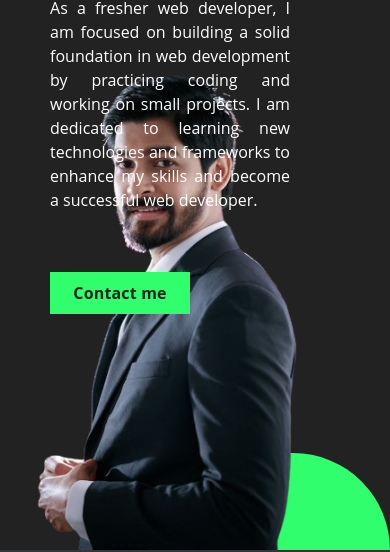
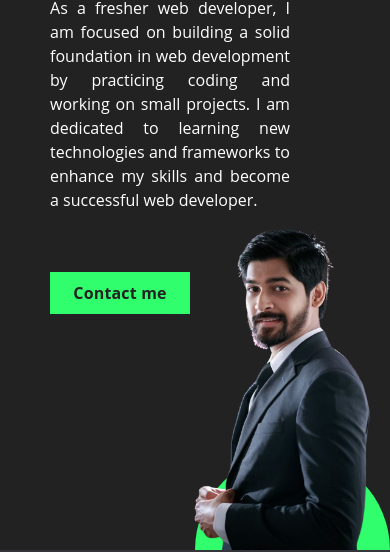
Before and after one commit to Aditya13579ak/Portfolio, a plain HTML site: page index.html in a window 390 px wide. Shown: the part 294-846 px from the top of the page. Drawn offline with nearby package versions, Linux system fonts and the light colour scheme.

Commit message:
change in css file .men class

```diff
--- a/style.css
+++ b/style.css
@@ -343,8 +343,8 @@ header ul li:hover a {
         display: flex;
         flex-direction: column;
         justify-content: space-between;
-        max-height: 65vh;
-        right: 40px;
+        max-height: 44vh;
+        right: -16px;
     }
 
     #service,
```
